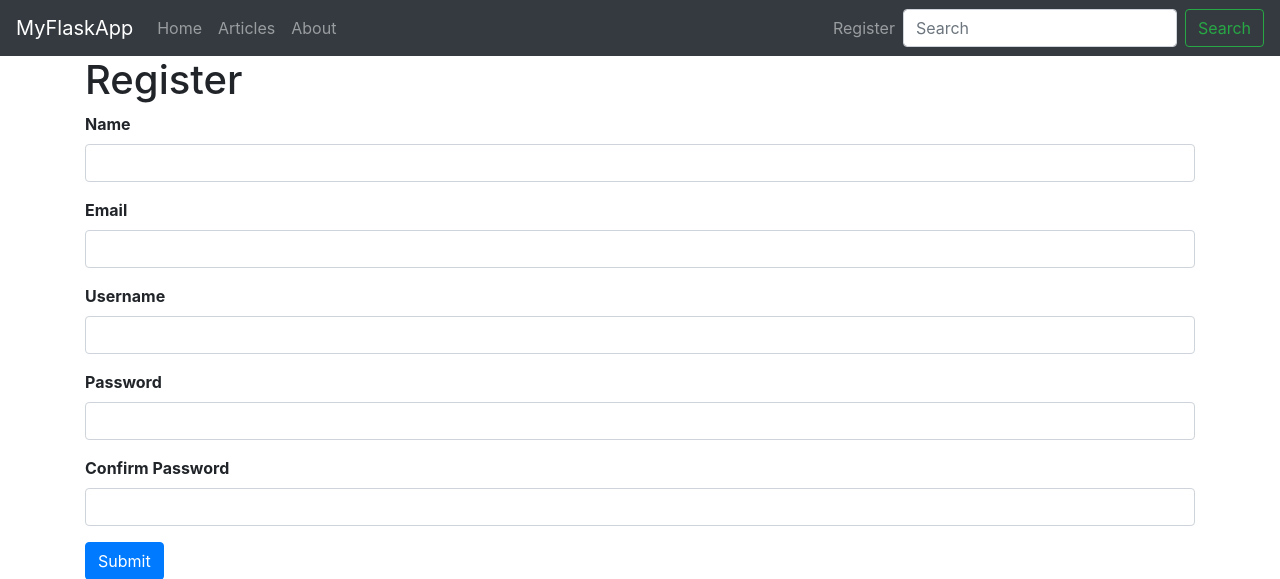
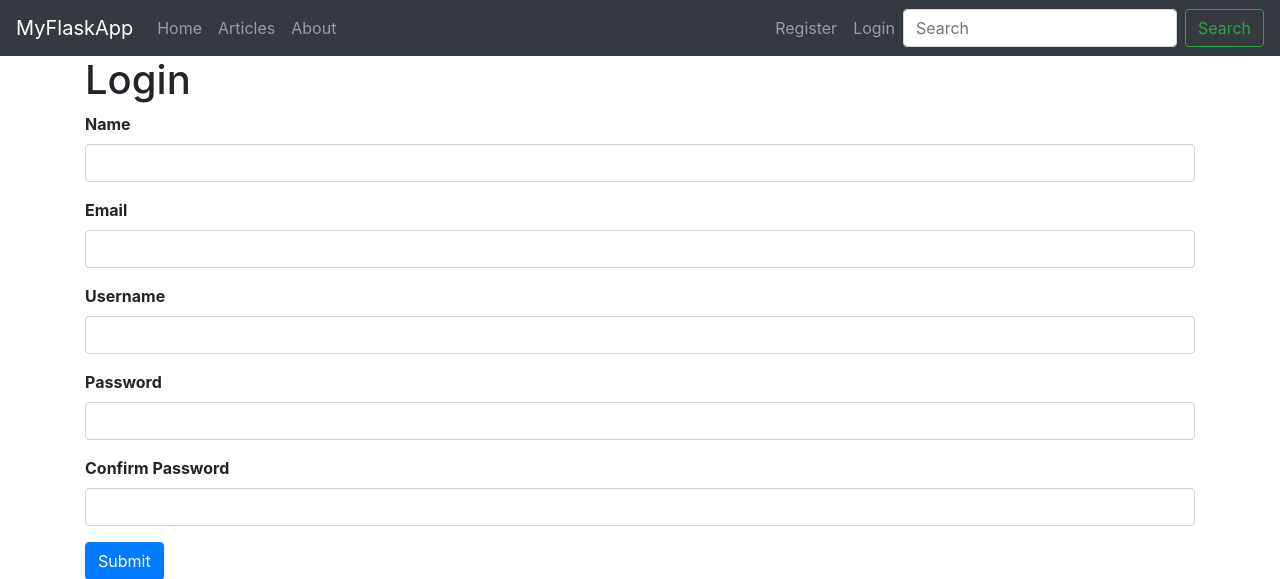
Before and after one commit to mr-kaveh/articlerepo, a Flask app: page /register in a window 1280 px wide. Shown: the top 579 px of the page. Run offline with Flask 2, Linux system fonts and the light colour scheme; some libraries are stand-ins or nearby versions.

Commit message:
Creating Login

```diff
--- a/app.py
+++ b/app.py
@@ -2,19 +2,17 @@ from flask import Flask, render_template, request, flash, redirect, url_for, ses
 from data import Articles
 from flask_mysqldb import MySQL
 from passlib.hash import sha256_crypt
-from wtforms import Form, StringField, TextAreaField, PasswordField, validators
 import RegisterForm
 
 app = Flask(__name__)
 
-
-#mysql Config
+# mysql Config
 app.config['MYSQL_HOST'] = 'localhost'
 app.config['MYSQL_USER'] = 'root'
 app.config['MYSQL_PASSWORD'] = '123'
 app.config['MYSQL_DB'] = 'myflaskapp'
 app.config['MYSQL_CURSORCLASS'] = 'DictCursor'
-#init mysql
+# init mysql
 mysql = MySQL(app)
 
 data = Articles()
@@ -62,6 +60,43 @@ def register():
     return render_template('register.html', form=form)
 
 
+@app.route('/login', methods=['GET', 'POST'])
+def login():
+    if request.method == 'POST':
+        username = request.form['username']
+        password_candidate = request.form['password']
+        cur = mysql.connection.cursor()
+
+        result = cur.execute('select * from users where username = %s', [username])
+
+
+        if result > 0:
+            data = cur.fetchone()
+            password = data['password']
+
+            if sha256_crypt.verify(password_candidate, password):
+                #passed
+                session['logged_in'] = True
+                session['username'] = username
+
+                flash('You Are Now Logged In', 'success')
+                return redirect(url_for('dashboard'))
+            else:
+                error = 'Invalid Login'
+                return render_template('login.html', error=error)
+            # Connection Close
+            cur.close()
+        else:
+            error = 'Username Not Found'
+            return render_template('login.html', error=error)
+    return render_template('login.html')
+
+
+@app.route('/dashboard')
+def dashboard():
+    return render_template('dashboard.html')
+
+
 if __name__ == '__main__':
-    app.secret_key = 'secret-$@DFDF##@$#@'
+    app.secret_key = 'secretkey'
     app.run(debug=True)
--- /dev/null
+++ b/templates/dashboard.html
@@ -0,0 +1,4 @@
+{% extends 'layout.html' %}
+{% block body %}
+    <h1>Dashboard <small>Welcome {{session.username}}</small></h1>
+{% endblock %}
--- a/templates/includes/_messages.html
+++ b/templates/includes/_messages.html
@@ -1,7 +1,15 @@
 {% with messages = get_flashed_messages(with_categories=true) %}
-  {% if messages %}
-    {% for category, message in messages %}
-      <div class="alert alert-{{ category }}">{{ message }}</div>
-    {% endfor %}
-  {% endif %}
+{% if messages %}
+{% for category, message in messages %}
+<div class="alert alert-{{ category }}">{{ message }}</div>
+{% endfor %}
+{% endif %}
 {% endwith %}
+
+{% if error %}
+<div class="alert alert-danger">{{error}}</div>
+{% endif %}
+
+{% if msg %}
+<div class="alert alert-success">{{msg}}</div>
+{% endif %}
--- a/templates/includes/_navbar.html
+++ b/templates/includes/_navbar.html
@@ -18,9 +18,8 @@
             </li>
         </ul>
         <ul class="nav navbar-nav navbar-right">
-            <li>
-                <a class="nav-link" href="/register">Register   <span class="sr-only">(current)</span></a>
-            </li>
+            <li><a class="nav-link" href="/register">Register<span class="sr-only">(current)</span></a></li>
+            <li><a class="nav-link" href="/login">Login<span class="sr-only">(current)</span></a></li>
         </ul>
         <form class="form-inline my-2 my-lg-0">
             <input class="form-control mr-sm-2" type="text" placeholder="Search" aria-label="Search">
--- a/templates/register.html
+++ b/templates/register.html
@@ -1,7 +1,7 @@
 {% extends 'layout.html' %}
 
 {% block body %}
-    <h1>Register</h1>
+    <h1>Login</h1>
     {% from 'includes/_formhelpers.html' import render_field %}
     <form method="POST" action="">
         <div class="form-group">
```
Also changed, not shown: templates/login.html (added, +16 -0 lines).
